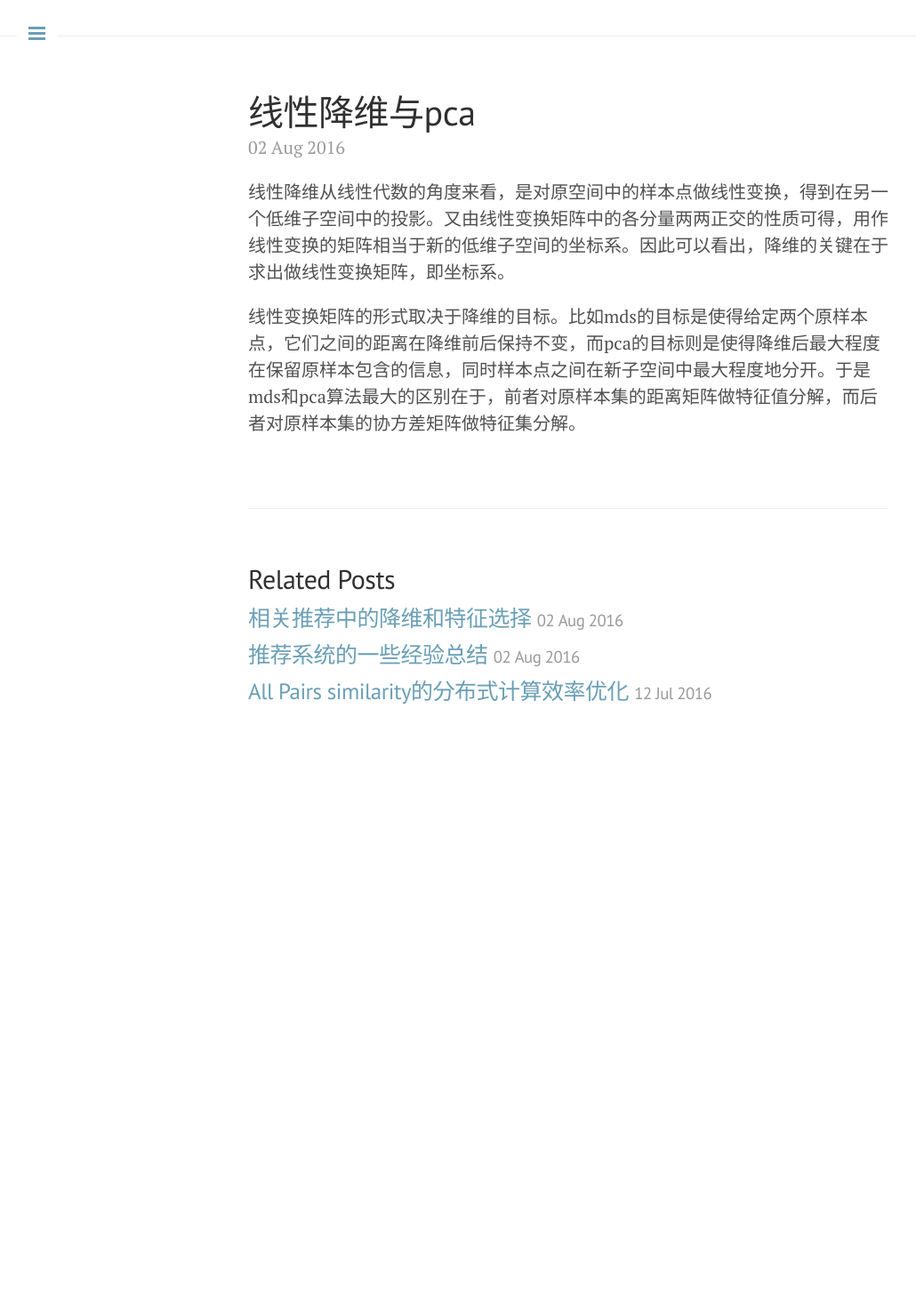
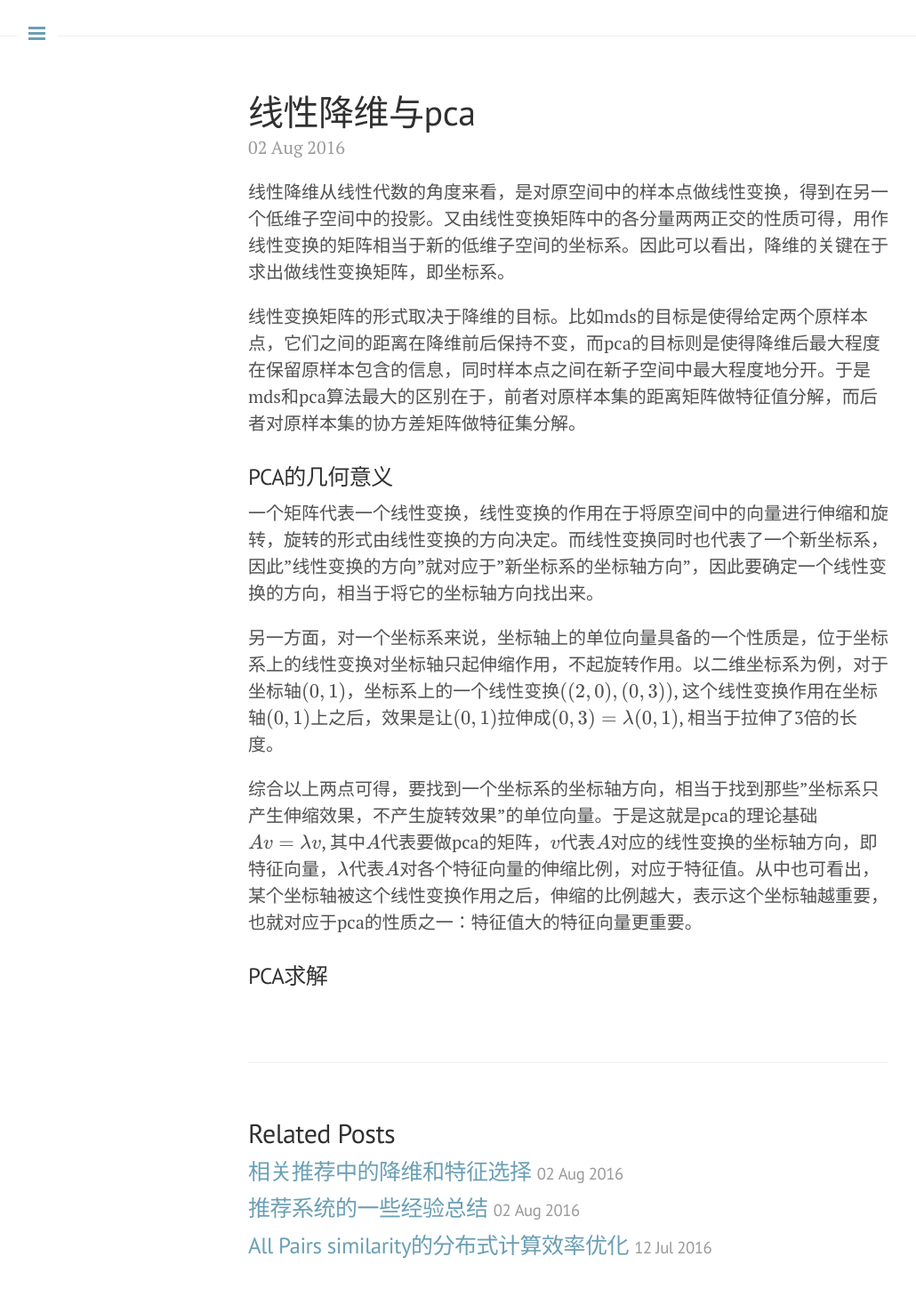
Before and after one commit to nomadcube/nomadcube.github.io, a Jekyll site: the page built from _posts/2016-08-02-线性降维与pca.md, in a window 1280 px wide. Shown: the whole page at 89% size, without its empty margins (1-1031 px from the left). Built offline with Jekyll 4.4.1, drawn with Linux system fonts in a browser that asks for light colours; formulas are drawn with MathJax 3; comment, search, counter and statistics services are not loaded; before the commit the page ends 900 px from its top, so only the background shows below that.

Commit message:
新文章

```diff
--- a/_posts/2016-08-02-线性降维与pca.md
+++ b/_posts/2016-08-02-线性降维与pca.md
@@ -6,3 +6,12 @@ tags: 机器学习
 线性降维从线性代数的角度来看，是对原空间中的样本点做线性变换，得到在另一个低维子空间中的投影。又由线性变换矩阵中的各分量两两正交的性质可得，用作线性变换的矩阵相当于新的低维子空间的坐标系。因此可以看出，降维的关键在于求出做线性变换矩阵，即坐标系。
 
 线性变换矩阵的形式取决于降维的目标。比如mds的目标是使得给定两个原样本点，它们之间的距离在降维前后保持不变，而pca的目标则是使得降维后最大程度在保留原样本包含的信息，同时样本点之间在新子空间中最大程度地分开。于是mds和pca算法最大的区别在于，前者对原样本集的距离矩阵做特征值分解，而后者对原样本集的协方差矩阵做特征集分解。
+
+### PCA的几何意义
+一个矩阵代表一个线性变换，线性变换的作用在于将原空间中的向量进行伸缩和旋转，旋转的形式由线性变换的方向决定。而线性变换同时也代表了一个新坐标系，因此"线性变换的方向"就对应于"新坐标系的坐标轴方向"，因此要确定一个线性变换的方向，相当于将它的坐标轴方向找出来。
+
+另一方面，对一个坐标系来说，坐标轴上的单位向量具备的一个性质是，位于坐标系上的线性变换对坐标轴只起伸缩作用，不起旋转作用。以二维坐标系为例，对于坐标轴$$(0, 1)$$，坐标系上的一个线性变换$$((2, 0), (0, 3))$$, 这个线性变换作用在坐标轴$$(0, 1)$$上之后，效果是让$$(0, 1)$$拉伸成$$(0, 3) = \lambda (0, 1)$$, 相当于拉伸了3倍的长度。
+
+综合以上两点可得，要找到一个坐标系的坐标轴方向，相当于找到那些"坐标系只产生伸缩效果，不产生旋转效果"的单位向量。于是这就是pca的理论基础$$Av  = \lambda v$$, 其中$$A$$代表要做pca的矩阵，$$v$$代表$$A$$对应的线性变换的坐标轴方向，即特征向量，$$\lambda$$代表$$A$$对各个特征向量的伸缩比例，对应于特征值。从中也可看出，某个坐标轴被这个线性变换作用之后，伸缩的比例越大，表示这个坐标轴越重要，也就对应于pca的性质之一：特征值大的特征向量更重要。
+
+### PCA求解
```
